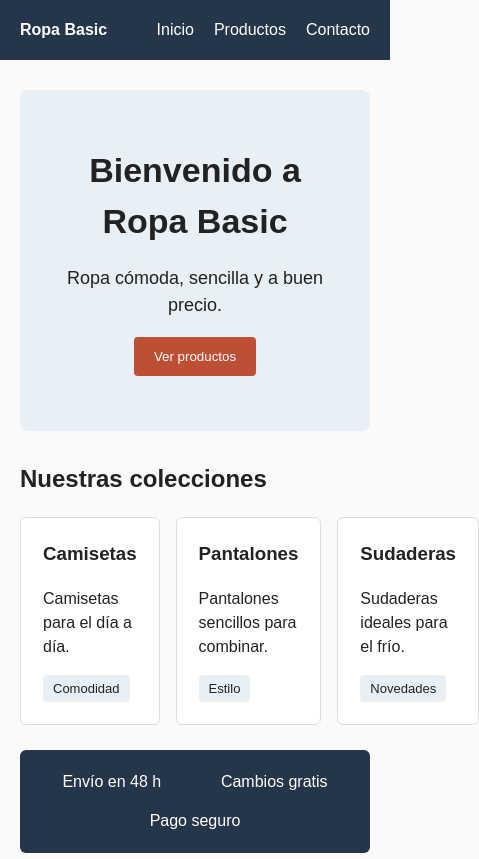
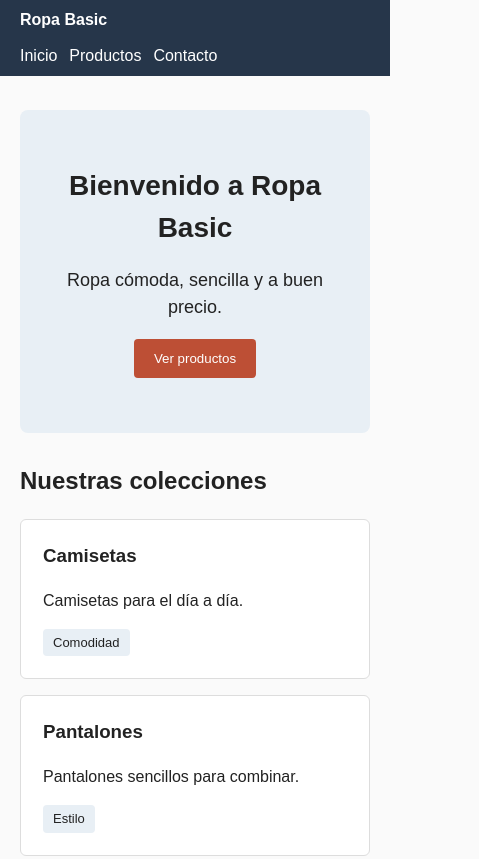
Before and after one commit to greenman9909-cmd/DAM1M04-Exercici-Posicio, a plain HTML site: page index.html in a window 390 px wide. Shown: the top 859 px of the page, 479 px wide, since content can reach past the window. Drawn offline with Linux system fonts and the light colour scheme.

Commit message:
Adaptar la web a movil

```diff
--- a/global.css
+++ b/global.css
@@ -159,3 +159,19 @@ button:hover { background: #963a24; }
     justify-content: center;
     margin-top: 15px;
 }
+
+/* Diseño para pantallas pequeñas */
+@media (max-width: 700px) {
+    .colleccions, .contacto-grid {
+        grid-template-columns: 1fr;
+    }
+    .menu nav {
+        flex-wrap: wrap;
+        gap: 12px;
+        padding-top: 8px;
+        padding-bottom: 8px;
+    }
+    .menu strong { width: 100%; }
+    main.contenidor { padding-top: 110px; }
+    .hero h1 { font-size: 28px; }
+}
```
